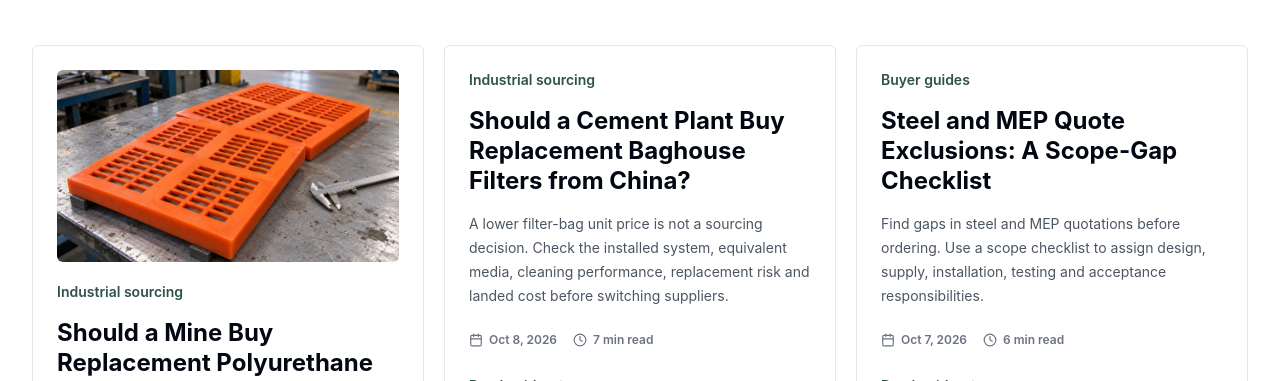
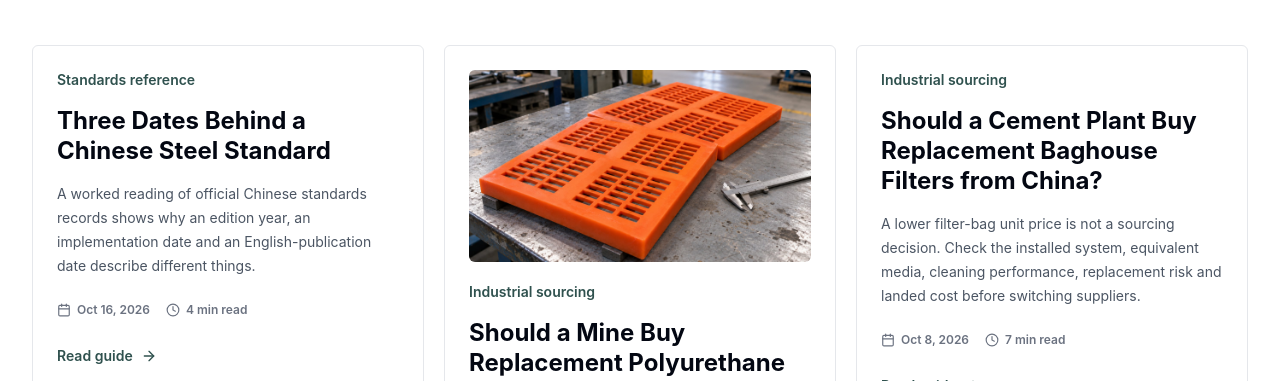
Before and after one commit to Jamescheng2022/sourcerating-website, a Next.js app: page /blog in a window 1280 px wide. Shown: the part 419-800 px from the top of the page. Built offline with nearby package versions, Linux system fonts and the light colour scheme; no server answers.

Commit message:
Add free standards-dates sample article (SR-WEB-INFO-SAMPLE-01)

```diff
--- a/scripts/verify-blog-cover.mjs
+++ b/scripts/verify-blog-cover.mjs
@@ -77,7 +77,10 @@ async function main() {
   check('articleBody does not suppress explicit cover',()=>{assert.ok(pu.articleBody);assert.equal(covers.length,1);assert.equal(covers[0].props.src,pu.coverImage.src);assert.equal(nodes(tree,n=>n.type==='ArticleBody').length,1);});
   check('cover intrinsic dimensions/alt and responsive height',()=>{const p=covers[0].props;assert.equal(p.width,1600);assert.equal(p.height,900);assert.equal(p.alt,pu.coverImage.alt);assert.match(p.className,/h-auto w-full/);assert.ok(p.sizes);});
   check('AI caption visibly follows cover',()=>assert.equal(nodes(tree,n=>n.type==='figcaption')[0].props.children,caption));
-  const legacy = data.filter(x=>x.slug!==puSlug);
+  const sampleSlug = 'chinese-steel-standard-edition-implementation-translation-dates';
+  check('exactly the approved sample is added without a cover',()=>{assert.deepEqual(plain(data.filter(x=>!oldData.some(old=>old.slug===x.slug)).map(x=>x.slug)),[sampleSlug]);assert.equal(data.find(x=>x.slug===sampleSlug).coverImage,undefined);assert.equal(data.length,oldData.length+1);});
+  const legacy = oldData.filter(x=>x.slug!==puSlug).map(old=>data.find(x=>x.slug===old.slug));
+  check('all baseline legacy posts remain present',()=>assert.ok(legacy.every(Boolean)));
   for (const post of legacy) {
     const params={params:Promise.resolve({slug:post.slug})};
     const oldPost=oldData.find(x=>x.slug===post.slug);
--- a/src/data/blog.ts
+++ b/src/data/blog.ts
@@ -46,6 +46,132 @@ export interface BlogPost {
 
 export const blogPosts: BlogPost[] = [
 {
+  "slug": "chinese-steel-standard-edition-implementation-translation-dates",
+  "title": "Three Dates Behind a Chinese Steel Standard",
+  "seoTitle": "Chinese Steel Standards: Edition, Implementation and Translation Dates",
+  "excerpt": "A worked reading of official Chinese standards records shows why an edition year, an implementation date and an English-publication date describe different things.",
+  "date": "2026-10-16",
+  "category": "Standards reference",
+  "readTime": "4 min read",
+  "sections": [],
+  "articleBody": [
+    {
+      "type": "paragraph",
+      "text": "A Chinese steel-standard reference can carry several dates without referring to several different technical editions. An official record may identify when a standard was issued, when it took effect and when a foreign-language edition was announced. Keeping those fields separate makes the original record easier to understand."
+    },
+    {
+      "type": "heading",
+      "text": "One designation, three dates"
+    },
+    {
+      "type": "paragraph",
+      "text": "As checked on 16 October 2026, SAMR lists GB/T 1591-2018 as current. Its issue date is 14 May 2018 and its implementation date is 1 February 2019. The record says it fully replaced GB/T 1591-2008. Separately, the SAMR/SAC announcement dated 30 October 2024 includes an English edition of GB/T 1591-2018 among 79 foreign-language editions."
+    },
+    {
+      "type": "table",
+      "headers": [
+        "Record field",
+        "Date",
+        "What the date describes"
+      ],
+      "rows": [
+        [
+          "Issue date",
+          "14 May 2018",
+          "Publication of the numbered standard"
+        ],
+        [
+          "Implementation date",
+          "1 February 2019",
+          "The implementation date stated in its official record"
+        ],
+        [
+          "English-edition announcement",
+          "30 October 2024",
+          "A foreign-language publication announcement for the 2018 designation"
+        ]
+      ]
+    },
+    {
+      "type": "paragraph",
+      "text": "The 2024 announcement is therefore not, by itself, evidence of a new technical edition called GB/T 1591-2024. That distinction comes from reading the designation alongside the record type, rather than treating every date as a revision date."
+    },
+    {
+      "type": "heading",
+      "text": "An older year does not automatically mean obsolete"
+    },
+    {
+      "type": "paragraph",
+      "text": "The same official portal lists GB/T 700-2006, Carbon structural steels, as current at this check. Its issue date is 1 November 2006 and its implementation date is 1 February 2007. In contrast, the GB/T 1591 record explicitly identifies the 2008 edition as replaced. An edition's age and its published status are different pieces of information."
+    },
+    {
+      "type": "paragraph",
+      "text": "The GB/T 700 portal page also explains that online text reading is unavailable there because the standard adopts international or foreign standards and copyright is involved. A missing full-text view is not, on its own, evidence that the standard is invalid or withdrawn."
+    },
+    {
+      "type": "heading",
+      "text": "A revision plan is another kind of record"
+    },
+    {
+      "type": "paragraph",
+      "text": "SAMR's plan 20251169-T-605 concerns structural steels, Part 3, and identifies GB/T 34560.3-2018 as the standard being revised. Assigned on 30 April 2025, the plan was displayed as undergoing approval at this check. Its proposed implementation interval of six months after publication is not an established calendar implementation date. This article does not assert that the plan has already replaced any published standard."
+    },
+    {
+      "type": "heading",
+      "text": "What this catalogue does not cover"
+    },
+    {
+      "type": "paragraph",
+      "text": "The national full-text portal states that food-safety, environmental-protection and engineering-construction national standards fall outside this system. It directs readers to the relevant authorities. A material-standard search here is therefore not a complete search of building-code requirements."
+    },
+    {
+      "type": "paragraph",
+      "text": "These public records describe standards and publication status. They do not establish a particular supplier's capacity, a batch's conformity, equivalence with another grade, destination-market acceptance or the requirements of a contract. No technical clauses, mechanical-property tables or standards text have been reproduced here. The original records remain available through the references below; status should be checked again when used."
+    }
+  ],
+  "referencesHeading": "Official records and source scope",
+  "referencesIntro": "Records checked on 16 October 2026. Bibliographic facts are paraphrased; full standards and translations are not reproduced.",
+  "references": [
+    {
+      "title": "GB/T 1591-2018 — official standard record",
+      "publisher": "SAMR",
+      "href": "https://std.samr.gov.cn/gb/search/gbDetailed?id=71F772D82AFFD3A7E05397BE0A0AB82A",
+      "note": "Current status, issue and implementation dates, and replacement relationship observed 16 October 2026."
+    },
+    {
+      "title": "GB/T 1591-2018 — full-text portal metadata",
+      "publisher": "SAMR",
+      "href": "https://openstd.samr.gov.cn/bzgk/std/newGbInfo?hcno=D03B384873BCBA464E179A11EE14A89E",
+      "note": "Metadata corroboration within the same official system, not a separate independent source."
+    },
+    {
+      "title": "2024 Announcement No. 27 — foreign-language editions",
+      "publisher": "SAMR / SAC",
+      "href": "https://std.sacinfo.org.cn/gnoc/queryInfo?id=20E21C6C50EDDF9A138AD3276B6B5B67",
+      "note": "English-edition announcement dated 30 October 2024."
+    },
+    {
+      "title": "GB/T 700-2006 — official record",
+      "publisher": "SAMR",
+      "href": "https://openstd.samr.gov.cn/bzgk/std/newGbInfo?hcno=728DD12CB05533A5AE309BF47E6CBAA0",
+      "note": "Current status and copyright-related limitation on full-text access."
+    },
+    {
+      "title": "National standards portal — coverage statement",
+      "publisher": "SAMR",
+      "href": "https://openstd.samr.gov.cn/bzgk/std/std_list",
+      "note": "System exclusions and disclosure limitations."
+    },
+    {
+      "title": "Revision plan 20251169-T-605",
+      "publisher": "SAMR",
+      "href": "https://std.samr.gov.cn/gb/search/gbDetailed?id=349607024FE33C1DE06397BE0A0AA1D6",
+      "note": "Approval-stage plan; not a published replacement standard."
+    }
+  ]
+},
+
+{
   "slug": "polyurethane-screen-panels-china-vs-local",
   "coverImage": {
     "src": "/images/blog/polyurethane-screen-panels-inspection-v2.jpg",
```
